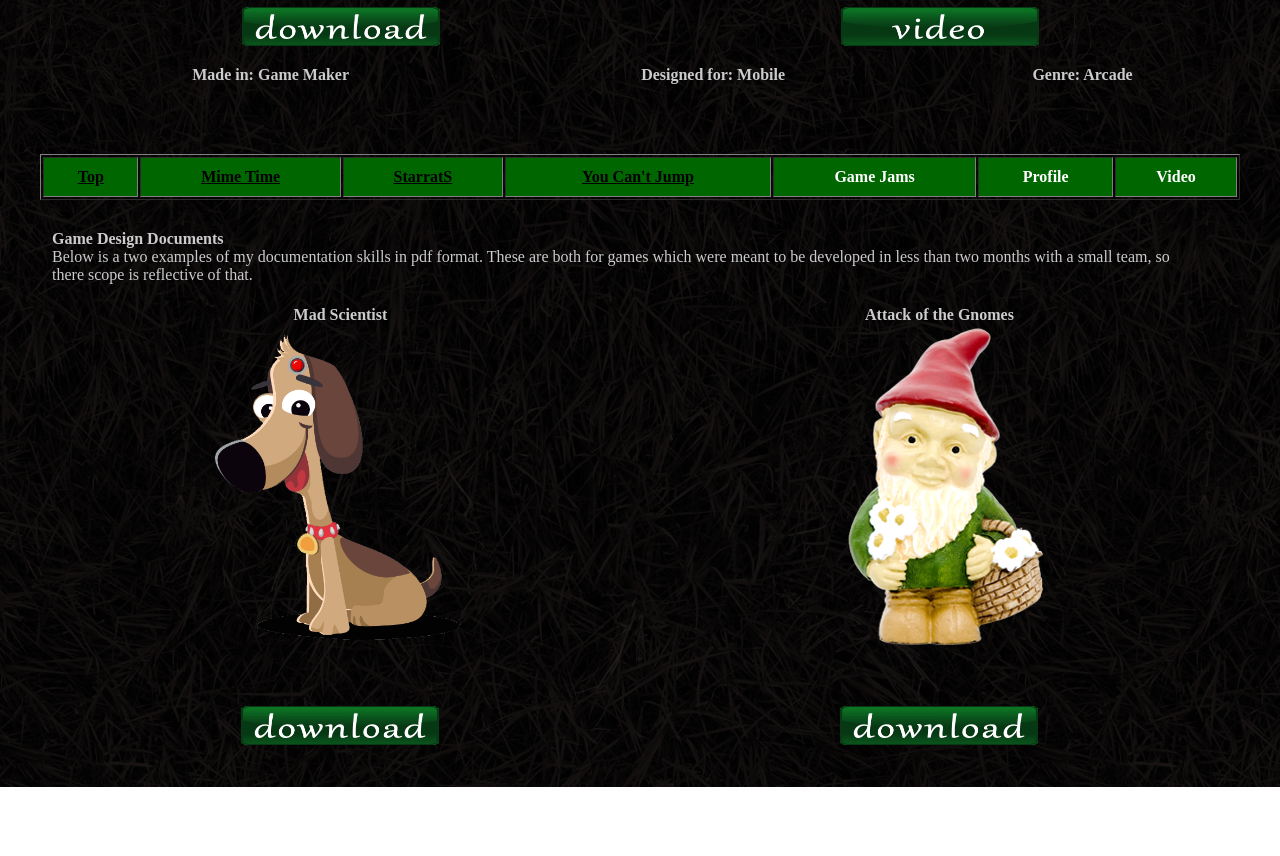
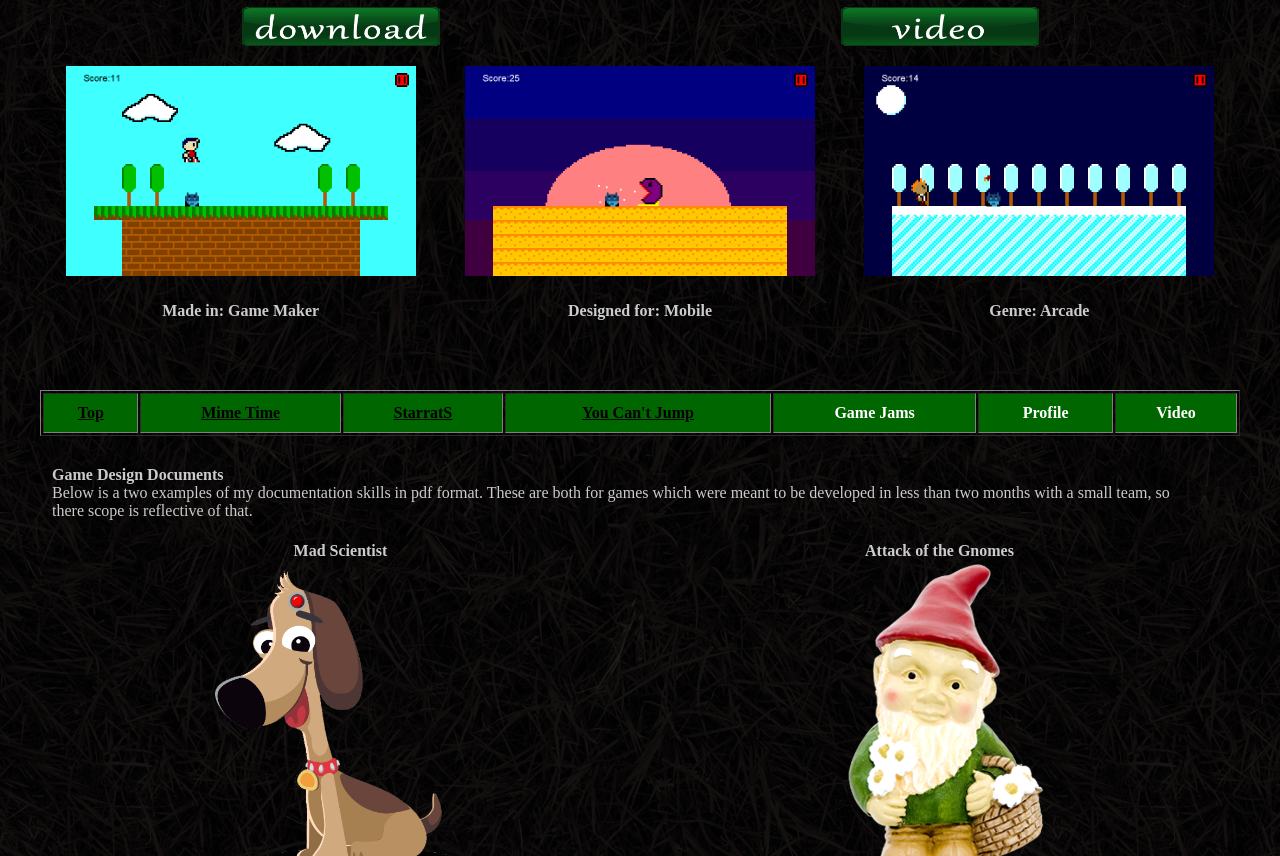
Before and after one commit to zendatgames/zendatgames.github.io, a plain HTML site: page portfolio.html in a window 1280 px wide. Shown: the part 2659-3515 px from the top of the page. Before the commit the page ends 3446 px from the top, so only its background shows below. Drawn offline with Linux system fonts and the light colour scheme.

Commit message:
YCJ table added

```diff
--- a/portfolio.html
+++ b/portfolio.html
@@ -228,17 +228,17 @@ Jams</td>
 <table style="width: 1200px; text-align: left; margin-left: auto; margin-right: auto;" border="0" cellpadding="10" cellspacing="2">
 <tbody>
 <tr>
-<td colspan="1" rowspan="1" style="text-align: center; font-family: Ebrima;"><span style="font-weight: bold; color: rgb(204, 204, 204);">Made in: Game Maker</span><br>
+<td colspan="1" rowspan="1" style="text-align: center; font-family: Ebrima;"><span style="font-weight: bold; color: rgb(204, 204, 204);"></span>
+<a href="images/Portfolio/YCJ_2.png"><img style="border: 0px solid ; width: 350px; height: 210px;" alt="" src="images/Portfolio/YCJ_2.png"></a></td>
+<td style="text-align: center; font-family: Ebrima;"><a href="images/Portfolio/YCJ_2.png"><img style="border: 0px solid ; width: 350px; height: 210px;" alt="" src="images/Portfolio/YCJ_1.png"></a>
 </td>
-<td style="text-align: center; font-family: Ebrima;"><span style="font-weight: bold; color: rgb(204, 204, 204);">Designed for: Mobile</span>
-</td>
-<td colspan="1" rowspan="1" style="text-align: center; font-family: Ebrima;"><span style="font-weight: bold; color: rgb(204, 204, 204);">Genre: Arcade</span><br>
+<td colspan="1" rowspan="1" style="text-align: center; font-family: Ebrima;"><span style="font-weight: bold; color: rgb(204, 204, 204);"></span><a href="images/Portfolio/YCJ_2.png"><img style="border: 0px solid ; width: 350px; height: 210px;" alt="" src="images/Portfolio/YCJ_3.png"></a>
 </td>
 </tr>
 <tr>
-<td colspan="3" rowspan="1" style="text-align: center;"></td>
+<td colspan="1" rowspan="1" style="font-family: Ebrima; text-align: center;"><span style="font-weight: bold; color: rgb(204, 204, 204);">Made in: Game Maker</span></td><td style="font-family: Ebrima; text-align: center;" colspan="1"><span style="font-weight: bold; color: rgb(204, 204, 204);">Designed for: Mobile</span></td><td style="font-family: Ebrima; text-align: center;"><span style="font-weight: bold; color: rgb(204, 204, 204);">Genre: Arcade</span></td>
 </tr>
-</tbody>
+<tr><td colspan="3" rowspan="1" style="text-align: center;"></td></tr></tbody>
 </table>
 <br>
 <a name="GDDs"></a><br>
```
Also changed, not shown: images/Portfolio/YCJ_1.png (added), images/Portfolio/YCJ_2.png (added), images/Portfolio/YCJ_3.png (added).
